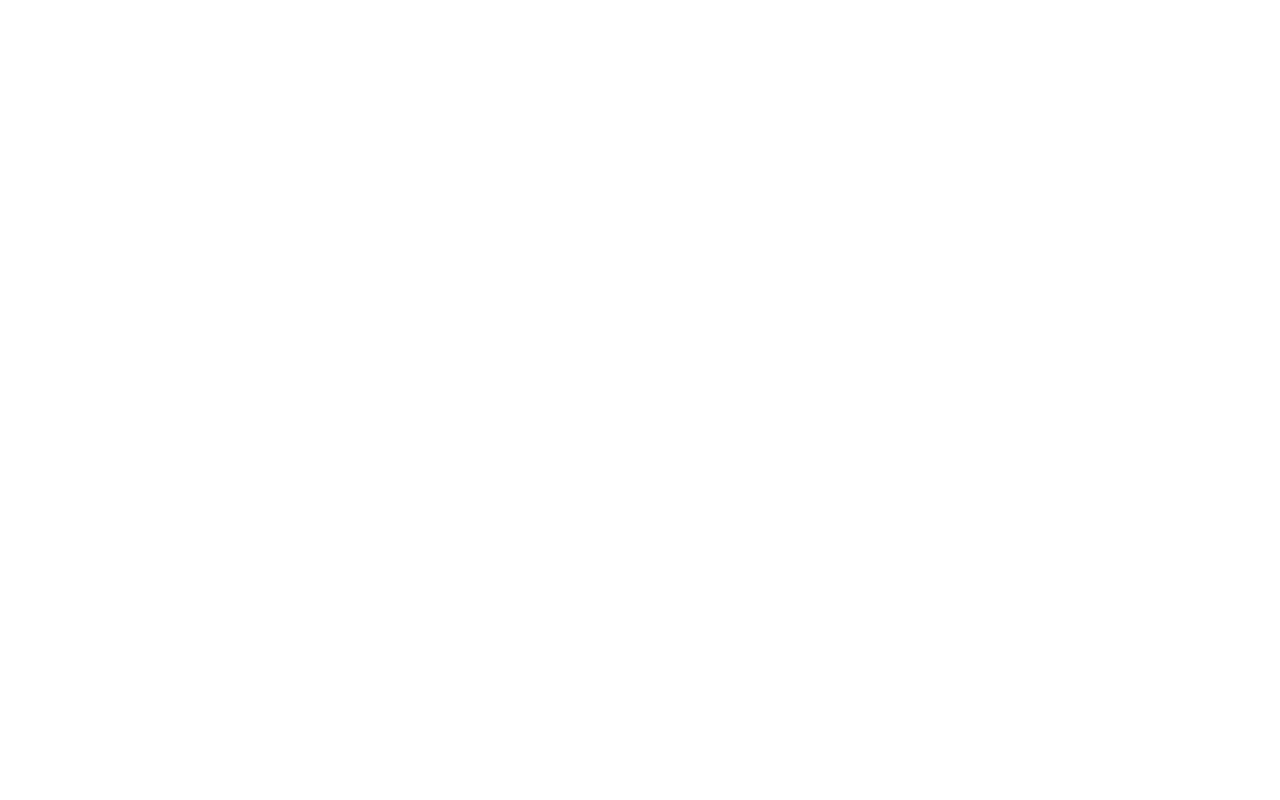
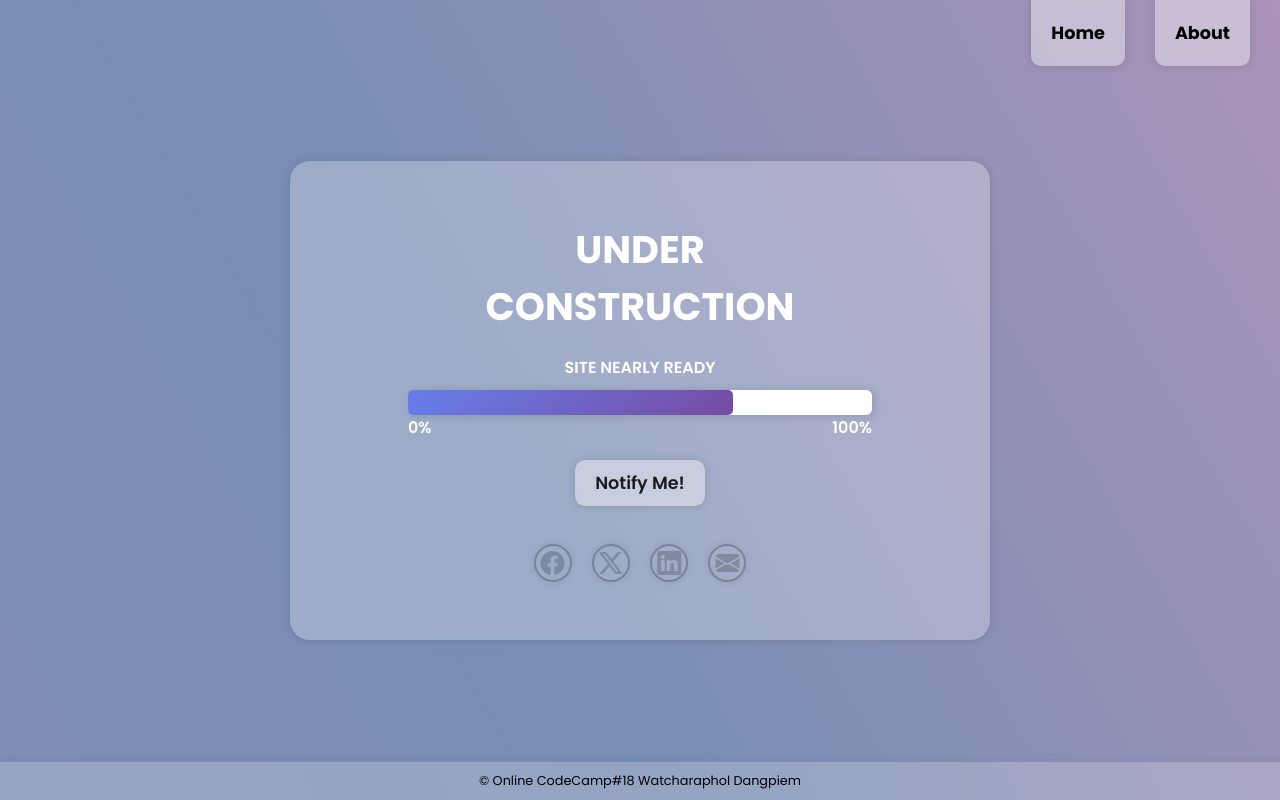
Before and after one commit to CodeCamp-Online-17-classroom/css-homework-6-watcharaphol-d, a plain HTML site: page index.html in a window 1280 px wide. Drawn offline with nearby package versions, Linux system fonts and the light colour scheme.

Commit message:
Create under-construction page

```diff
--- /dev/null
+++ b/Web-structure/index-styles.css
@@ -0,0 +1,207 @@
+* {
+    margin: 0;
+    padding: 0;
+    box-sizing: border-box;
+}
+
+body {
+    background: linear-gradient(60deg, #9594bc, #a18cd1, #8989ba, #788eb4, #cb97bc);
+    width: 100%;
+    height: 100vh;
+    font-family: "Poppins", sans-serif;
+    position: relative;
+    background-size: 400% 400%;
+    animation: gradient 10s ease-in-out infinite;
+    height: 100vh;
+}
+
+/* ================== Background animation ==================*/
+@keyframes gradient {
+    0% {
+        background-position: 0% 50%;
+    }
+
+    50% {
+        background-position: 100% 50%;
+    }
+
+    100% {
+        background-position: 0% 50%;
+    }
+}
+
+/* ================== Navbar section ==================*/
+.navbar {
+    position: absolute;
+    right: 0px;
+}
+
+.navbar>ul {
+    list-style-type: none;
+    display: flex;
+    justify-content: center;
+}
+
+.navbar>ul>li>a {
+    display: inline-block;
+    text-decoration: none;
+    padding: 20px;
+    margin-right: 30px;
+    color: black;
+    font-weight: 700;
+    background-color: #ffffff66;
+    border-radius: 0px 0px 10px 10px;
+    font-size: 1.1rem;
+    transition: all 0.2s ease-in-out;
+    box-shadow: 0px 0px 10px #00000022;
+}
+
+.navbar>ul>li>a:hover {
+    background-color: #ffffffAA;
+}
+
+@media (max-width: 700px) {
+    .navbar {
+        left: 0;
+        text-align: center;
+        background-color: #ffffff66;
+        box-shadow: 0px 0px 10px #00000022;
+    }
+
+    .navbar>ul>li>a {
+        background: none;
+        box-shadow: none;
+        border-radius: 0px;
+        margin-right: 0px;
+    }
+}
+
+/* ================== Footer section ==================*/
+footer {
+    position: absolute;
+    width: 100%;
+    bottom: 0;
+    text-align: center;
+    padding: 10px;
+    background-color: #ffffff33;
+    font-size: 0.8rem;
+    box-shadow: 0px -0px 10px #00000011;
+}
+
+/* ================== Main section ==================*/
+main {
+    display: flex;
+    justify-content: center;
+    align-items: center;
+    height: 100%;
+    width: 100%;
+}
+
+
+.sec1 {
+    display: flex;
+    flex-wrap: wrap;
+    justify-content: center;
+    align-items: center;
+    text-align: center;
+    background-color: #ffffff44;
+    border-radius: 20px;
+    padding: 60px;
+    margin: auto 40px;
+    width: 700px;
+    box-shadow: 0px 0px 10px #00000022;
+}
+
+.sec1>* {
+    width: 100%;
+}
+
+.sec1>div:nth-child(1) {
+    font-size: 1.6rem;
+    margin-bottom: 10px;
+    color: white;
+    text-transform: uppercase;
+}
+
+.sec1>p:nth-child(2) {
+    text-transform: uppercase;
+    margin: 10px 0px;
+    color: white;
+    font-weight: 600;
+}
+
+.sec1>progress {
+    width: 80%;
+    height: 25px;
+    box-shadow: 2px 1px 10px #00000022;
+    border-radius: 5px;
+    -webkit-appearance: none;
+    -moz-appearance: none;
+
+}
+
+.sec1>progress[value]::-webkit-progress-bar {
+    border-radius: 6px;
+    background: white;
+}
+
+.sec1>progress[value]::-webkit-progress-value {
+    border-radius: 5px;
+    background-image: linear-gradient(135deg, #667eea 0%, #764ba2 100%);
+}
+
+.sec1>div:nth-child(4) {
+    width: 80%;
+    display: flex;
+    justify-content: space-between;
+    color: white;
+    font-weight: 600;
+}
+
+.sec1>div:nth-child(5)>a {
+    display: inline-block;
+    margin: 20px 30px;
+    width: fit-content;
+    text-decoration: none;
+    color: #000000DD;
+    padding: 10px 20px;
+    border-radius: 10px;
+    background-color: #ffffff66;
+    font-size: 1.1rem;
+    font-weight: 600;
+    transition: all 0.2s ease-in-out;
+    box-shadow: 0px 0px 10px #00000022;
+}
+
+.sec1>div:nth-child(5)>a:hover {
+    background-color: #ffffffAA;
+}
+
+.sec1>div:nth-child(6)>a {
+    display: inline-block;
+    font-size: 1.5rem;
+    margin: 20px 10px 0px;
+    padding: 5px;
+    line-height: 1rem;
+    border-radius: 50px;
+    color: #00000033;
+    outline: 2px solid #00000033;
+    box-shadow: 0px 0px 10px #00000022;
+    transition: all 0.2s ease-in-out;
+}
+
+.sec1>div:nth-child(6)>a:hover {
+    color: #000000dd;
+    outline: 2px solid #000000dd;
+}
+
+@media (max-width: 700px) {
+
+    .sec1 {
+        padding: 60px 30px;
+    }
+
+    .sec1>div:nth-child(1) {
+        font-size: 1.42rem;
+    }
+}
--- a/index.html
+++ b/index.html
@@ -1 +1,55 @@
 <!-- write code here -->
+<!DOCTYPE html>
+<html lang="en">
+
+<head>
+    <meta charset="UTF-8">
+    <meta name="viewport" content="width=device-width, initial-scale=1.0">
+    <!-- ================= import Google Fonts =================-->
+    <link rel="preconnect" href="https://fonts.googleapis.com">
+    <link rel="preconnect" href="https://fonts.gstatic.com" crossorigin>
+    <link
+        href="https://fonts.googleapis.com/css2?family=Poppins:ital,wght@0,100;0,200;0,300;0,400;0,500;0,600;0,700;0,800;0,900;1,100;1,200;1,300;1,400;1,500;1,600;1,700;1,800;1,900&display=swap"
+        rel="stylesheet">
+    <!-- ================= import Bootstrap icon =================-->
+    <link rel="stylesheet" href="https://cdn.jsdelivr.net/npm/bootstrap-icons@1.11.3/font/bootstrap-icons.min.css">
+    <link rel="stylesheet" href="https://cdn.jsdelivr.net/npm/bootstrap-icons@1.11.3/font/bootstrap-icons.min.css">
+    <!-- ================= set Html styles =================-->
+    <link rel="shortcut icon" href="./PIC/construction-icon.png" type="image/x-icon">
+    <link rel="stylesheet" href="./Web-structure/index-styles.css">
+    <title>UnderConstruction</title>
+</head>
+
+<body>
+    <header>
+        <nav class="navbar">
+            <ul>
+                <li><a href="#">Home</a></li>
+                <li><a href="#">About</a></li>
+            </ul>
+        </nav>
+    </header>
+    <main>
+        <section class="sec1">
+            <div>
+                <h1>Under</h1>
+                <h1>Construction</h1>
+            </div>
+            <p>Site nearly ready</p>
+            <progress id="progress" value="70" max="100">70%</progress>
+            <div><span>0%</span><span>100%</span></div>
+            <div><a href="#">Notify Me!</a></div>
+            <div>
+                <a href="#"><i class="bi bi-facebook"></i></a>
+                <a href="#"><i class="bi bi-twitter-x"></i></a>
+                <a href="#"><i class="bi bi-linkedin"></i></a>
+                <a href="#"><i class="bi bi-envelope-fill"></i></a>
+            </div>
+        </section>
+    </main>
+    <footer>
+        <p>© Online CodeCamp#18 Watcharaphol Dangpiem</p>
+    </footer>
+</body>
+
+</html>
```
Also changed, not shown: PIC/construction-icon.png (added), 1 other file.
